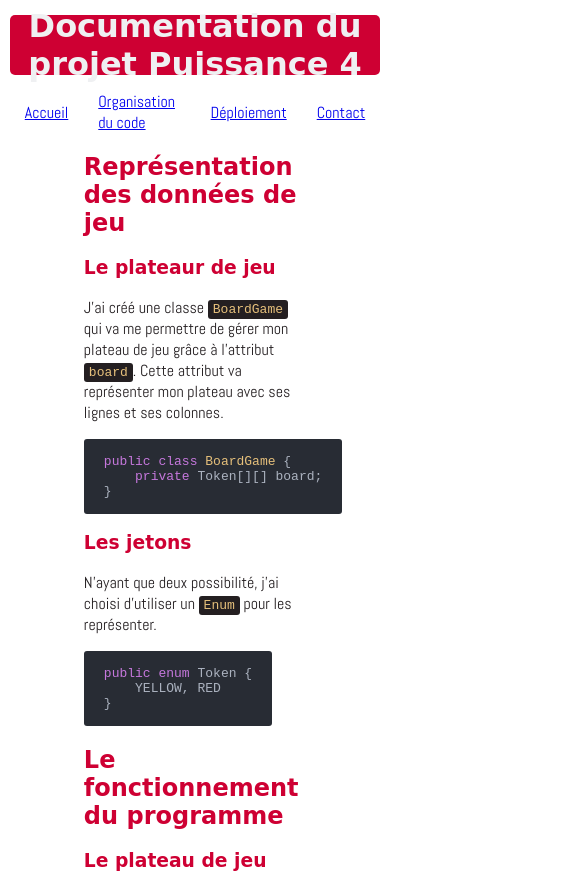
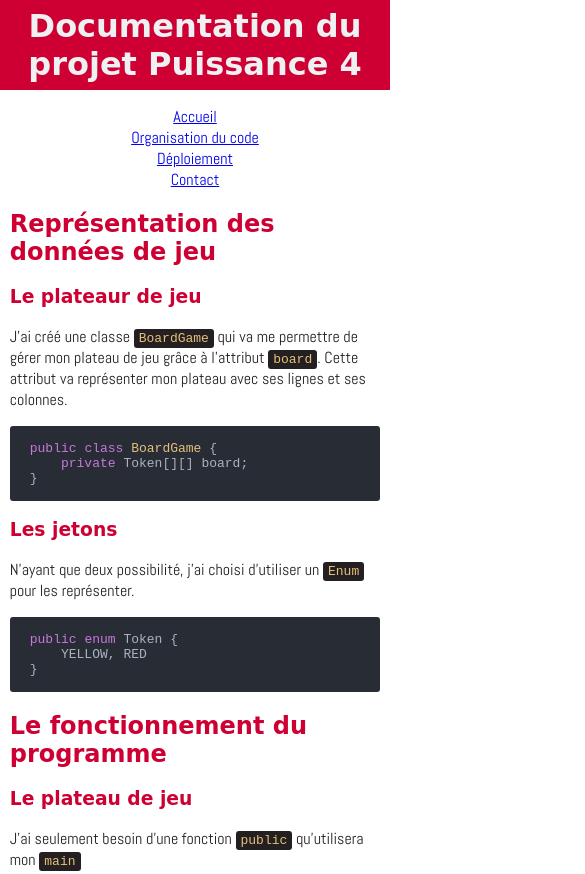
Before and after one commit to frederic1979/git_session2, a plain HTML site: page session2/ressource/correction/doc_projet/pages/code.html in a window 390 px wide. Shown: the top 874 px of the page, 585 px wide, since content can reach past the window. Drawn offline with Linux system fonts and the light colour scheme; a web font is replaced by a local one.

Commit message:
Correction media queries & exercice etagère

```diff
--- a/remark/remark-prez.css
+++ b/remark/remark-prez.css
@@ -22,6 +22,11 @@ blockquote {
     border-left: 5px solid #ce0033;
 }
 
+p {
+    margin-block-start: 0.5em;
+    margin-block-end: 0;
+}
+
 .remark-code,
 .remark-inline-code {
     font-family: monospace;
@@ -32,6 +37,7 @@ blockquote {
     background-position: 96% 3%;
     background-repeat: no-repeat;
     background-size: 10%;
+    font-size: 25px;
 }
 
 .remark-slide-content h1 {
--- a/session2/ressource/correction/doc_projet/style/main.css
+++ b/session2/ressource/correction/doc_projet/style/main.css
@@ -33,7 +33,7 @@ main {
 }
 
 video {
-    width: 80%;
+    width: 100%;
     height: auto;
     margin: auto;
 }
@@ -52,7 +52,8 @@ nav>ul>li {
 }
 
 code {
-    width: fit-content;
+    /* width: fit-content; */
+    white-space: pre-wrap;
     padding: 3px 20px;
     border-radius: 3px;
 }
@@ -92,3 +93,32 @@ input {
 label {
     min-width: 100px;
 }
+
+@media screen and (max-width: 1024px)
+{
+    body {
+        width: 100%;
+    }
+
+    main {
+        width: 95%;
+        margin: auto;
+    }
+
+    header {
+        height: 90px;
+        margin: 0;
+        border-radius: 0;
+    }
+
+    nav>ul>li {
+        padding: 0 5px;
+    }
+}
+
+@media screen and (max-width: 560px)
+{
+    nav>ul {
+        flex-direction: column;
+    }
+}
```
Also changed, not shown: session2/exercice/html_css_box.md (added, +22 -0 lines), session2/ressource/html_css/etagere.png (added).
